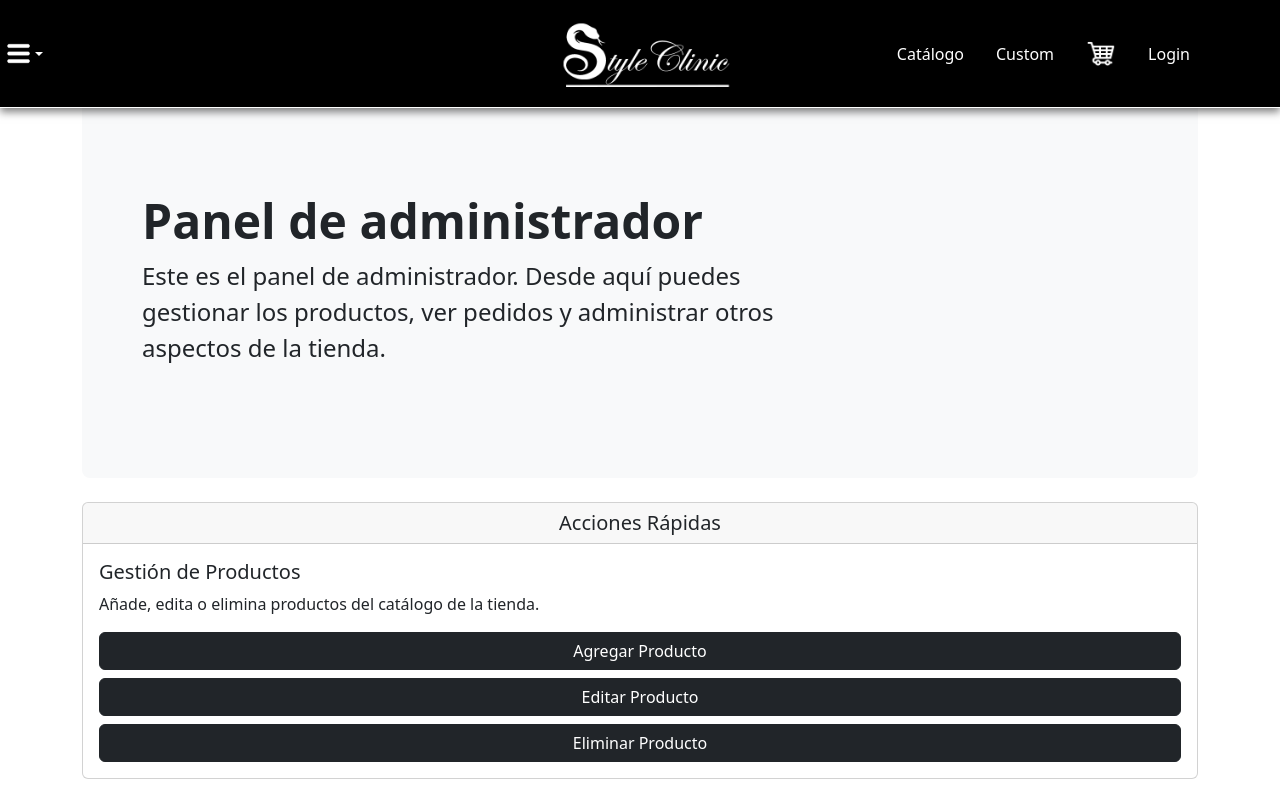
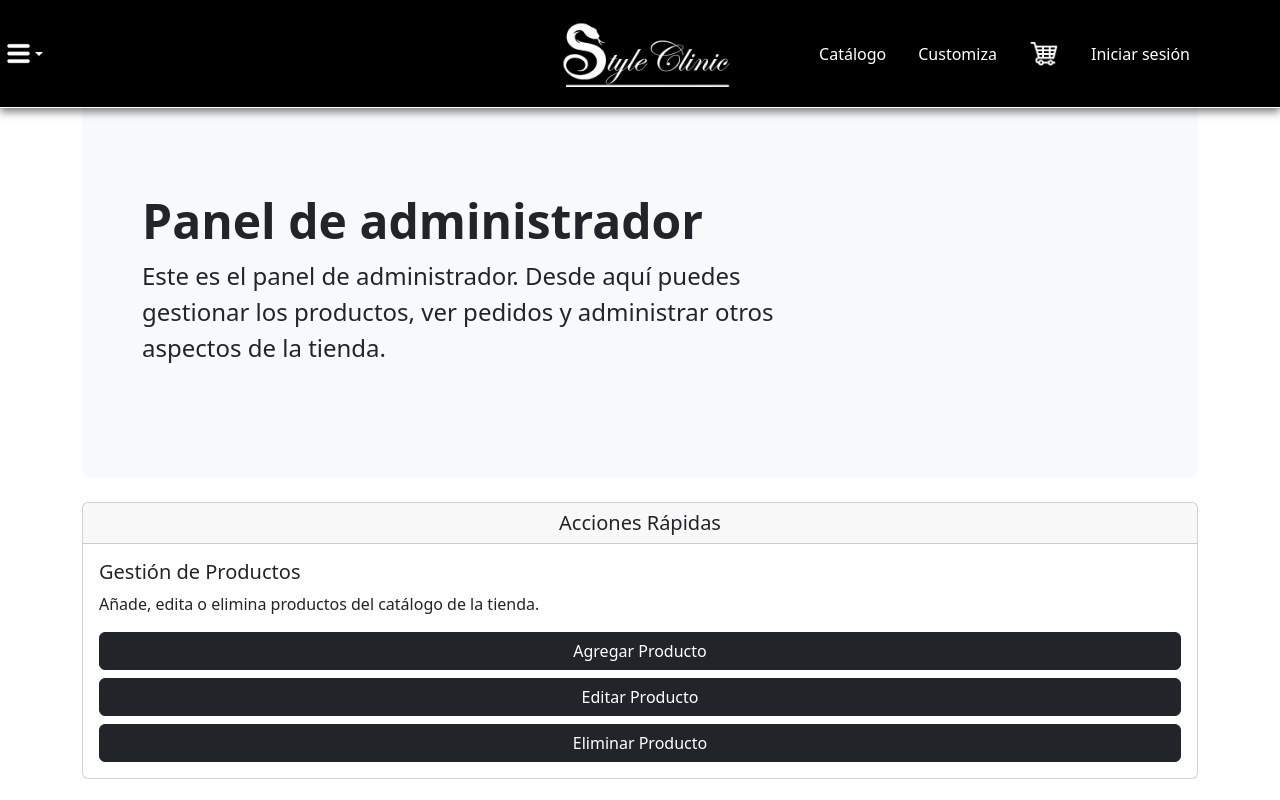
Before and after one commit to JeyDi3312/StyleClinic, a React (Create React App) app in the folder mi-app/: page /admin in a window 1280 px wide. Shown: the top 800 px of the page. Built offline with nearby package versions, Linux system fonts and the light colour scheme.

Commit message:
Nunca sobran

```diff
--- a/mi-app/src/components/MainNavBar.js
+++ b/mi-app/src/components/MainNavBar.js
@@ -23,7 +23,7 @@ function MainNavBar() {
       <Container>
         <Nav className='custom-dropdown-nav'>
           <NavDropdown title={<img src="./img/Lineas.png" width={"25px"} alt="Menú" />} id="basic-nav-dropdown">
-            <NavDropdown.Item href="/">New Collection</NavDropdown.Item>
+            <NavDropdown.Item href="/">Nueva Colección</NavDropdown.Item>
             <NavDropdown.Item href="/Contact">Contáctanos</NavDropdown.Item>
           </NavDropdown>
         </Nav>
@@ -33,7 +33,7 @@ function MainNavBar() {
         <Navbar.Collapse id="main-navbar-nav">
           <Nav className='ms-auto d-flex align-items-center'>
             <Nav.Link href="/Catalogo">Catálogo</Nav.Link>
-            <Nav.Link href="/custom">Custom</Nav.Link>
+            <Nav.Link href="/custom">Customiza</Nav.Link>
 
             <Link to="/cart" className="nav-link position-relative">
               <img src="./img/carrito.png" width="30px" alt="Carrito" />
@@ -63,7 +63,7 @@ function MainNavBar() {
                 <Nav.Link onClick={handleLogout} className="ms-2">Cerrar sesión</Nav.Link>
               </>
             ) : (
-              <Nav.Link href='/Login'>Login</Nav.Link>
+              <Nav.Link href='/Login'>Iniciar sesión</Nav.Link>
             )}
           </Nav>
         </Navbar.Collapse>
--- a/mi-app/src/components/ProductCarousel.js
+++ b/mi-app/src/components/ProductCarousel.js
@@ -30,7 +30,7 @@ function ProductCarousel() {
   return (
     <div className="carousel-section">
       <Container>
-        <h2 className="text-center mb-5 text-white">New Collection</h2>
+        <h2 className="text-center mb-5 text-white">Nueva Colección</h2>
         <Carousel indicators={false} controls={true}>
           {productGroups.map((group, idx) => (
             <Carousel.Item key={idx}>
--- a/mi-app/src/pages/Home.js
+++ b/mi-app/src/pages/Home.js
@@ -89,7 +89,7 @@ function Home() {
                   fontWeight: "bold",
                 }}
               >
-                Custom
+                Customiza
               </Button>
             </div>
           </Col>
```
